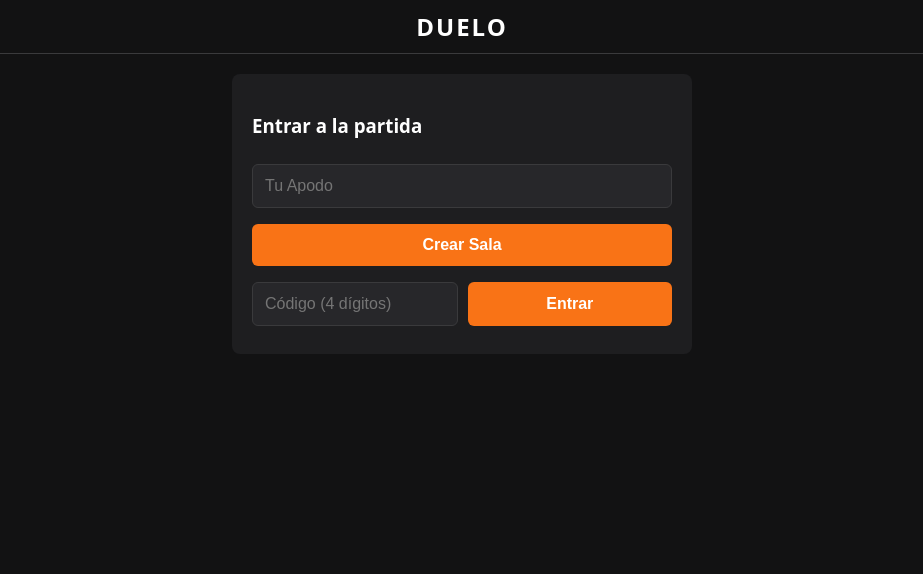
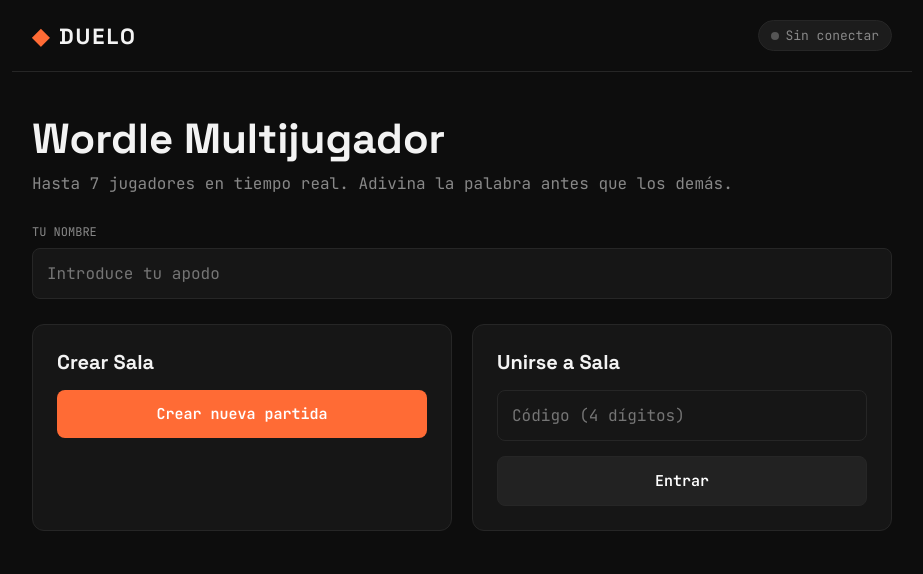
Before and after one commit to xilopi/fiestawordle, a website: page index.html in a window 1280 px wide. Shown: the whole page, without its empty margins (178-1101 px from the left). Drawn offline with Linux system fonts and the light colour scheme.

Commit message:
Update index.html

```diff
--- a/index.html
+++ b/index.html
@@ -3,206 +3,274 @@
 <head>
     <meta charset="UTF-8">
     <meta name="viewport" content="width=device-width, initial-scale=1.0">
-    <title>Fiesta Wordle</title>
+    <title>DUELO - Wordle Multijugador</title>
     <script src="https://unpkg.com/peerjs@1.5.2/dist/peerjs.min.js"></script>
+    <link rel="preconnect" href="https://fonts.googleapis.com">
+    <link rel="preconnect" href="https://fonts.gstatic.com" crossorigin>
+    <link href="https://fonts.googleapis.com/css2?family=Space+Grotesk:wght@500;700&family=JetBrains+Mono:wght@400;600&display=swap" rel="stylesheet">
     <style>
         :root {
-            --bg-color: #121213;
-            --card-bg: #1e1e20;
-            --text-color: #ffffff;
+            --bg-color: #0d0d0d;
+            --panel-bg: #161616;
+            --panel-border: #262626;
+            --text-main: #f3f3f3;
+            --text-muted: #888888;
+            --accent: #ff6b35;
             --correct: #538d4e;
             --present: #b59f3b;
-            --absent: #3a3a3c;
-            --border: #3a3a3c;
-            --accent: #f97316;
+            --absent: #2a2a2a;
         }
 
+        * { box-sizing: border-box; margin: 0; padding: 0; }
+
         body {
-            font-family: system-ui, -apple-system, sans-serif;
+            font-family: 'Space Grotesk', sans-serif;
             background-color: var(--bg-color);
-            color: var(--text-color);
-            margin: 0;
-            display: flex;
-            flex-direction: column;
-            align-items: center;
+            color: var(--text-main);
             min-height: 100vh;
-        }
-
-        header {
-            border-bottom: 1px solid var(--border);
-            width: 100%;
-            text-align: center;
-            padding: 10px 0;
-            font-size: 24px;
-            font-weight: bold;
-            letter-spacing: 2px;
-        }
-
-        .container {
-            width: 100%;
-            max-width: 500px;
-            padding: 20px;
-            box-sizing: border-box;
             display: flex;
             flex-direction: column;
             align-items: center;
         }
 
-        .card {
-            background: var(--card-bg);
+        header {
+            width: 100%;
+            max-width: 900px;
             padding: 20px;
-            border-radius: 8px;
-            width: 100%;
-            box-sizing: border-box;
-            margin-bottom: 15px;
+            display: flex;
+            justify-content: space-between;
+            align-items: center;
+            border-bottom: 1px solid var(--panel-border);
         }
 
-        input, button {
-            width: 100%;
-            padding: 12px;
-            margin: 8px 0;
-            border-radius: 6px;
-            border: 1px solid var(--border);
-            background: #27272a;
-            color: white;
-            font-size: 16px;
-            box-sizing: border-box;
+        .logo {
+            font-size: 22px;
+            font-weight: 700;
+            letter-spacing: 2px;
+            display: flex;
+            align-items: center;
+            gap: 8px;
         }
 
-        button {
-            background: var(--accent);
-            border: none;
-            font-weight: bold;
-            cursor: pointer;
+        .logo::before {
+            content: '◆';
+            color: var(--accent);
         }
 
-        button:disabled {
-            opacity: 0.5;
-            cursor: not-allowed;
+        .status-badge {
+            font-family: 'JetBrains Mono', monospace;
+            font-size: 13px;
+            background: #1c1c1c;
+            border: 1px solid var(--panel-border);
+            padding: 6px 12px;
+            border-radius: 20px;
+            color: var(--text-muted);
+            display: flex;
+            align-items: center;
+            gap: 6px;
         }
 
-        /* Tablero */
+        .dot { width: 8px; height: 8px; border-radius: 50%; background: #555; }
+        .dot.online { background: #10b981; }
+
+        .main-container {
+            width: 100%;
+            max-width: 900px;
+            padding: 40px 20px;
+        }
+
+        /* LOBBY INTERFACE */
+        .hero-title {
+            font-size: 42px;
+            font-weight: 700;
+            margin-bottom: 8px;
+        }
+
+        .hero-sub {
+            color: var(--text-muted);
+            font-family: 'JetBrains Mono', monospace;
+            margin-bottom: 30px;
+        }
+
+        .input-group {
+            margin-bottom: 25px;
+        }
+
+        label {
+            display: block;
+            font-family: 'JetBrains Mono', monospace;
+            font-size: 12px;
+            color: var(--text-muted);
+            margin-bottom: 8px;
+            text-transform: uppercase;
+        }
+
+        input[type="text"] {
+            width: 100%;
+            background: var(--panel-bg);
+            border: 1px solid var(--panel-border);
+            border-radius: 8px;
+            padding: 14px;
+            color: white;
+            font-family: 'JetBrains Mono', monospace;
+            font-size: 16px;
+            outline: none;
+            transition: border-color 0.2s;
+        }
+
+        input[type="text"]:focus {
+            border-color: var(--accent);
+        }
+
+        .grid-cards {
+            display: grid;
+            grid-template-columns: 1fr 1fr;
+            gap: 20px;
+        }
+
+        .card {
+            background: var(--panel-bg);
+            border: 1px solid var(--panel-border);
+            border-radius: 12px;
+            padding: 24px;
+            display: flex;
+            flex-direction: column;
+            gap: 15px;
+        }
+
+        .card h3 { font-size: 20px; }
+
+        .btn {
+            background: var(--accent);
+            color: white;
+            border: none;
+            border-radius: 8px;
+            padding: 14px;
+            font-family: 'JetBrains Mono', monospace;
+            font-weight: 600;
+            font-size: 15px;
+            cursor: pointer;
+            transition: opacity 0.2s;
+        }
+
+        .btn:hover { opacity: 0.9; }
+        .btn-secondary { background: #222; border: 1px solid var(--panel-border); }
+
+        /* GAME BOARD */
         .board {
             display: grid;
             grid-template-rows: repeat(6, 1fr);
-            gap: 5px;
-            margin: 15px 0;
+            gap: 6px;
+            margin: 0 auto 30px auto;
+            width: fit-content;
         }
 
-        .row {
-            display: grid;
-            grid-template-columns: repeat(5, 1fr);
-            gap: 5px;
-        }
+        .row { display: grid; grid-template-columns: repeat(5, 1fr); gap: 6px; }
 
         .tile {
-            width: 50px;
-            height: 50px;
-            border: 2px solid var(--border);
+            width: 55px;
+            height: 55px;
+            border: 2px solid var(--panel-border);
             display: flex;
             align-items: center;
             justify-content: center;
-            font-size: 24px;
-            font-weight: bold;
+            font-size: 26px;
+            font-weight: 700;
             text-transform: uppercase;
+            border-radius: 6px;
         }
 
         .tile.correct { background: var(--correct); border-color: var(--correct); }
         .tile.present { background: var(--present); border-color: var(--present); }
         .tile.absent { background: var(--absent); border-color: var(--absent); }
 
-        /* Teclado */
-        .keyboard {
-            display: flex;
-            flex-direction: column;
-            gap: 6px;
-            width: 100%;
-        }
-
-        .kb-row {
-            display: flex;
-            justify-content: center;
-            gap: 4px;
-        }
-
+        /* KEYBOARD */
+        .keyboard { display: flex; flex-direction: column; gap: 8px; max-width: 500px; margin: 0 auto; }
+        .kb-row { display: flex; justify-content: center; gap: 6px; }
         .key {
-            background: #818384;
+            background: #222;
             color: white;
             border: none;
-            border-radius: 4px;
-            padding: 12px 8px;
-            font-weight: bold;
+            border-radius: 6px;
+            height: 50px;
+            font-family: 'JetBrains Mono', monospace;
+            font-weight: 600;
             cursor: pointer;
             flex: 1;
-            max-width: 40px;
-            margin: 0;
         }
-
-        .key.large { flex: 1.5; max-width: 65px; }
+        .key.large { flex: 1.5; }
         .key.correct { background: var(--correct); }
         .key.present { background: var(--present); }
         .key.absent { background: var(--absent); }
 
-        .hidden { display: none; }
-        .player-list { list-style: none; padding: 0; }
-        .player-item { display: flex; justify-content: space-between; padding: 8px 0; border-bottom: 1px solid var(--border); }
+        .hidden { display: none !important; }
+        .player-list { list-style: none; margin: 15px 0; }
+        .player-item { display: flex; justify-content: space-between; padding: 10px 0; border-bottom: 1px solid var(--panel-border); }
     </style>
 </head>
 <body>
 
-    <header>DUELO</header>
+    <header>
+        <div class="logo">DUELO</div>
+        <div class="status-badge"><div id="status-dot" class="dot"></div><span id="status-text">Sin conectar</span></div>
+    </header>
 
-    <div class="container">
-        <!-- Pantalla Inicial -->
-        <div id="lobby-screen" class="card">
-            <h3>Entrar a la partida</h3>
-            <input type="text" id="nickname" placeholder="Tu Apodo">
-            <button onclick="createRoom()">Crear Sala</button>
-            <div style="display:flex; gap:10px;">
-                <input type="text" id="room-code" placeholder="Código (4 dígitos)">
-                <button onclick="joinRoom()">Entrar</button>
+    <div class="main-container">
+        <!-- PANTALLA INICIAL -->
+        <div id="lobby-screen">
+            <h1 class="hero-title">Wordle Multijugador</h1>
+            <p class="hero-sub">Hasta 7 jugadores en tiempo real. Adivina la palabra antes que los demás.</p>
+
+            <div class="input-group">
+                <label>Tu Nombre</label>
+                <input type="text" id="nickname" placeholder="Introduce tu apodo">
+            </div>
+
+            <div class="grid-cards">
+                <div class="card">
+                    <h3>Crear Sala</h3>
+                    <button class="btn" onclick="createRoom()">Crear nueva partida</button>
+                </div>
+                <div class="card">
+                    <h3>Unirse a Sala</h3>
+                    <input type="text" id="room-code" placeholder="Código (4 dígitos)">
+                    <button class="btn btn-secondary" onclick="joinRoom()">Entrar</button>
+                </div>
             </div>
         </div>
 
-        <!-- Sala de Espera -->
+        <!-- SALA DE ESPERA -->
         <div id="room-screen" class="card hidden">
-            <h3 id="room-title">Sala: ----</h3>
+            <h2 id="room-title">Sala: ----</h2>
             <ul id="players-ul" class="player-list"></ul>
-            <button id="start-btn" onclick="hostStartGame()" class="hidden">Empezar Partida</button>
+            <button id="start-btn" onclick="hostStartGame()" class="btn hidden">Empezar Partida</button>
         </div>
 
-        <!-- Pantalla de Juego -->
+        <!-- JUEGO -->
         <div id="game-screen" class="hidden">
-            <div id="status-bar" style="text-align: center; margin-bottom: 10px;"></div>
-            <div id="board" class="board"></div>
-            <div id="keyboard" class="keyboard"></div>
+            <div class="board" id="board"></div>
+            <div class="keyboard" id="keyboard"></div>
         </div>
 
-        <!-- Marcador / Resultados -->
+        <!-- RESULTADOS -->
         <div id="results-screen" class="card hidden">
-            <h3>Resultados de la ronda</h3>
-            <div id="ranking-list"></div>
-            <button id="next-round-btn" onclick="readyForNextRound()">Listo para siguiente ronda</button>
+            <h2>Clasificación de la ronda</h2>
+            <div id="ranking-list" style="margin: 20px 0;"></div>
+            <button id="next-round-btn" onclick="readyForNextRound()" class="btn">Listo para la siguiente ronda</button>
         </div>
     </div>
 
 <script>
     const WORDS = ["PERRO", "GATOS", "CASAS", "ARBOL", "LIBRO", "PLAZA", "FUEGO", "NUBE", "CARTA", "PIANO"];
-    let peer = null;
-    let connections = [];
-    let hostConn = null;
-    let isHost = false;
-    let myId = "";
-    let myName = "";
-    let roomCode = "";
+    let peer = null, connections = [], hostConn = null, isHost = false;
+    let myId = "", myName = "", roomCode = "", targetWord = "", currentAttempt = 0, currentGuess = "", gameOver = false;
+    let players = {}, startTime = 0;
 
-    let targetWord = "";
-    let currentAttempt = 0;
-    let currentGuess = "";
-    let gameOver = false;
-
-    let players = {}; // { id: { name, attempts, won, greens, yellows, finishTime, ready } }
-    let startTime = 0;
+    function setStatus(text, online = false) {
+        document.getElementById('status-text').innerText = text;
+        const dot = document.getElementById('status-dot');
+        if (online) dot.classList.add('online'); else dot.classList.remove('online');
+    }
 
     function initBoard() {
         const board = document.getElementById('board');
@@ -254,6 +322,7 @@
         peer.on('open', (id) => {
             myId = id;
             players[myId] = { name: myName, attempts: 0, won: false, greens: 0, yellows: 0, finishTime: 0, ready: false };
+            setStatus("Host Conectado", true);
             showRoomUI();
         });
 
@@ -278,14 +347,13 @@
             myId = id;
             hostConn = peer.connect(`duelo-${roomCode}`);
             setupConnListeners(hostConn);
+            setStatus("Conectado", true);
         });
     }
 
     function setupConnListeners(conn) {
         conn.on('open', () => {
-            if (!isHost) {
-                conn.send({ type: 'JOIN', name: myName, id: myId });
-            }
+            if (!isHost) conn.send({ type: 'JOIN', name: myName, id: myId });
         });
 
         conn.on('data', (data) => {
@@ -347,9 +415,11 @@
             li.innerHTML = `<span>${p.name} ${p.ready ? '✅' : ''}</span>`;
             if (isHost && id !== myId) {
                 const kickBtn = document.createElement('button');
-                kickBtn.innerText = 'X';
-                kickBtn.style.width = '30px';
-                kickBtn.style.padding = '2px';
+                kickBtn.innerText = '✕';
+                kickBtn.style.background = 'transparent';
+                kickBtn.style.border = 'none';
+                kickBtn.style.color = '#ff4444';
+                kickBtn.style.cursor = 'pointer';
                 kickBtn.onclick = () => kickPlayer(id);
                 li.appendChild(kickBtn);
             }
@@ -480,17 +550,15 @@
         const activePlayers = Object.entries(players);
         const total = activePlayers.length;
 
-        // LÓGICA 1VS1 (2 Jugadores)
+        // REGLA 1VS1 (2 Jugadores)
         if (total === 2) {
             const [p1Id, p1] = activePlayers[0];
             const [p2Id, p2] = activePlayers[1];
 
             let winnerId = null;
 
-            // Si uno gana, el otro pierde inmediatamente
             if (p1.won) winnerId = p1Id;
             else if (p2.won) winnerId = p2Id;
-            // Si uno se queda sin intentos y falla, PIERDE (gana el rival)
             else if (p1.attempts >= 6 && !p1.won) winnerId = p2Id;
             else if (p2.attempts >= 6 && !p2.won) winnerId = p1Id;
 
@@ -505,7 +573,7 @@
             }
         }
 
-        // LÓGICA MULTIJUGADOR (3 a 7 jugadores)
+        // MULTIJUGADOR (3-7 Jugadores)
         const allFinished = activePlayers.every(([_, p]) => p.won || p.attempts >= 6);
         if (allFinished) {
             const rankings = activePlayers.map(([id, p]) => ({ id, ...p })).sort((a, b) => {
@@ -513,7 +581,6 @@
                 if (!a.won && b.won) return 1;
                 if (a.won && b.won) return a.finishTime - b.finishTime;
 
-                // Desempate de derrotados: Verdes -> Amarillas -> Tiempo
                 if (b.greens !== a.greens) return b.greens - a.greens;
                 if (b.yellows !== a.yellows) return b.yellows - a.yellows;
                 return a.finishTime - b.finishTime;
```
